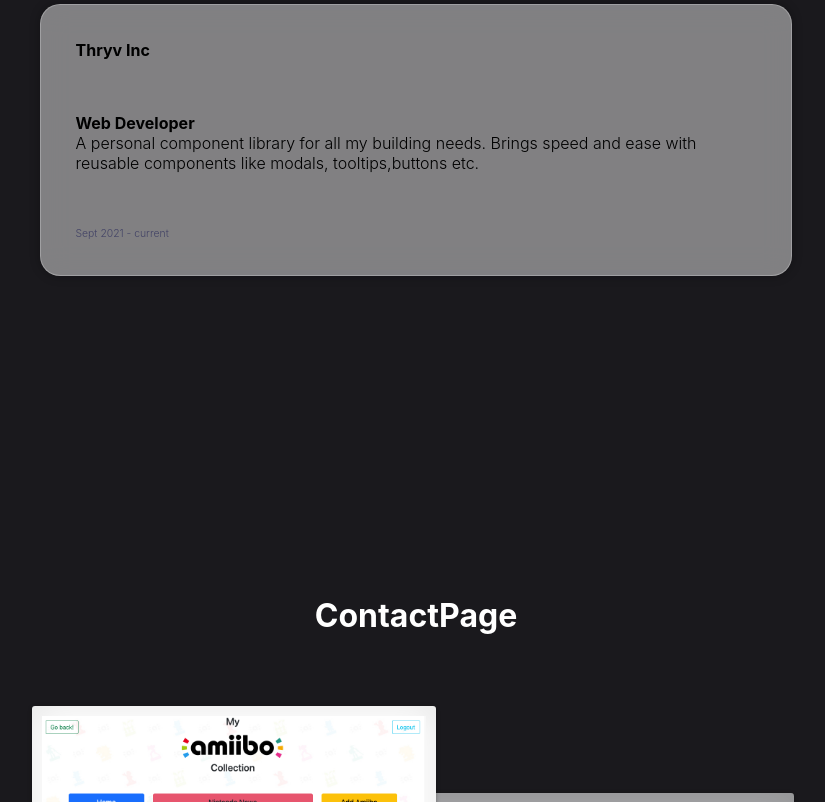
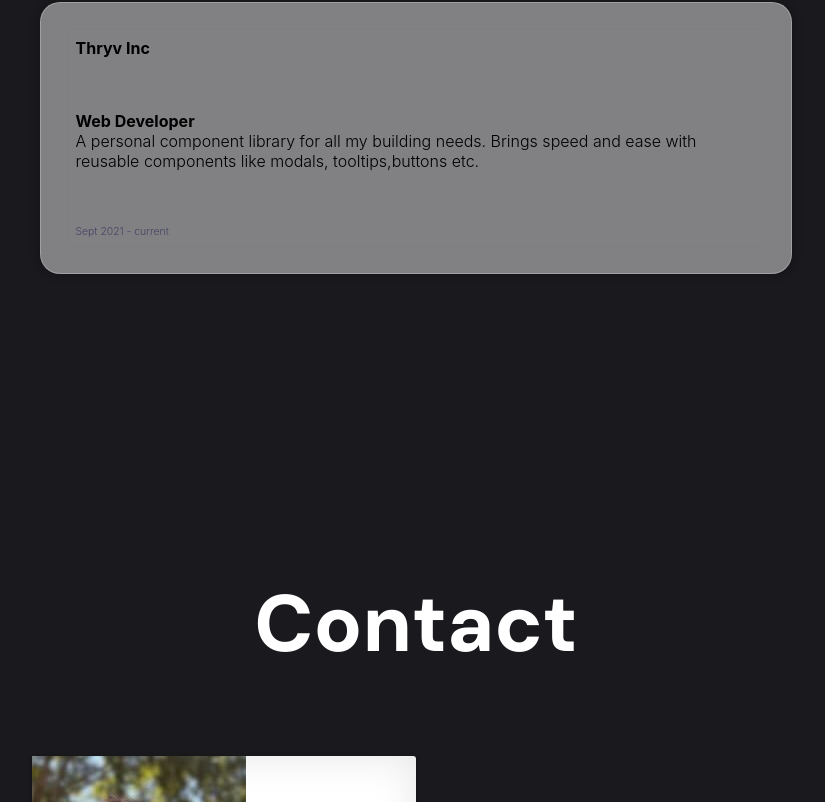
Before and after one commit to Lanny-MacMillan/dev_portfolio, a React (Create React App) app: page /Contact in a window 1280 px wide. Shown: the part 4195-4997 px from the top of the page, without its empty margins (224-1049 px from the left). Built offline with nearby package versions, Linux system fonts and the light colour scheme; a web font is replaced by a local one.

Commit message:
contact page styling

```diff
--- a/src/components/contact/Contact.js
+++ b/src/components/contact/Contact.js
@@ -1,25 +1,38 @@
 import React from "react";
-import amiiboAppImg from "../assets/img/amiibo.png";
-
+import Img from "../assets/img/portImg.jpg";
+import "../../index.css";
 import {
   ContactContainer,
   ContactDiv,
   ShowDiv1,
   ShowDiv2,
+  PaddedDiv,
   Image,
+  Header,
+  CardHeader,
+  CardSubHeader,
+  CardForm,
 } from "./Contact.styles.js";
 
 const Contact = ({ contact }) => {
   return (
     <>
       <ContactContainer ref={contact}>
-        <h1>ContactPage</h1>
+        <Header>Contact</Header>
         <ContactDiv>
           <ShowDiv1>
-            {" "}
-            <Image src={amiiboAppImg} />
+            <Image src={Img} />
           </ShowDiv1>
-          <ShowDiv2>Contact me section</ShowDiv2>
+          <ShowDiv2>
+            <PaddedDiv>
+              <CardHeader>Lets create something amazing!</CardHeader>
+              <CardSubHeader>
+                Have an idea for an App, need a website or just want to create
+                something fun?! I would love to hear from you.
+              </CardSubHeader>
+              <CardForm>{/* quickstop form here */}</CardForm>
+            </PaddedDiv>
+          </ShowDiv2>
         </ContactDiv>
       </ContactContainer>
     </>
--- a/src/components/contact/Contact.styles.js
+++ b/src/components/contact/Contact.styles.js
@@ -18,15 +18,20 @@ export const ContactDiv = styled.div`
   width: 100%;
   height: 100%;
 `;
+
+export const PaddedDiv = styled.div`
+  margin: 0 2em 0 3em;
+`;
+
 export const ShowDiv1 = styled.div`
   margin-left: 20%;
   background-color: rgba(255, 255, 255);
-  display: block;
+  // display: block;
   position: relative;
   z-index: 100;
   width: 30%;
   height: 70%;
-  padding: 10px;
+  // padding: 10px;
   border-radius: 3px 3px 3px 3px;
   -webkit-box-shadow: 0 1px 4px rgba(0, 0, 0, 0.3),
     0 0 40px rgba(0, 0, 0, 0.1) inset;
@@ -38,6 +43,7 @@ export const ShowDiv1 = styled.div`
 
   box-shadow: 0 1px 4px rgba(0, 0, 0, 0.3), 0 0 40px rgba(0, 0, 0, 0.1) inset;
 `;
+
 export const ShowDiv2 = styled.div`
   margin-left: 8%;
   background-color: rgba(255, 255, 255, 0.6);
@@ -55,6 +61,62 @@ export const ShowDiv2 = styled.div`
   position: relative;
   left: 40%;
 `;
+
 export const Image = styled.img`
+  display: block;
   max-width: 100%;
+  transition: all 0.4s ease-in-out;
 `;
+
+export const Header = styled.div`
+  grid-area: header;
+  display: flex;
+  justify-content: center;
+  align-items: center;
+  font-size: 5em;
+  font-family: "DM Sans", sans-serif;
+  font-optical-sizing: auto;
+  font-weight: 800;
+  font-style: normal;
+  padding-bottom: 30px;
+  color: white;
+`;
+export const CardHeader = styled.div`
+  // grid-area: header;
+  display: flex;
+  justify-content: center;
+  align-items: center;
+  font-size: 1.3em;
+  font-family: "DM Sans", sans-serif;
+  font-optical-sizing: auto;
+  font-weight: 800;
+  font-style: normal;
+  padding-bottom: 30px;
+  color: black;
+`;
+export const CardSubHeader = styled.div`
+  // grid-area: header;
+  display: flex;
+  justify-content: center;
+  align-items: center;
+  font-size: 0.9em;
+  font-family: "DM Sans", sans-serif;
+  font-optical-sizing: auto;
+  font-weight: 800;
+  font-style: normal;
+  padding-bottom: 30px;
+  color: black;
+`;
+export const CardForm = styled.div`
+  // grid-area: header;
+  display: flex;
+  // justify-content: center;
+  // align-items: center;
+  // font-size: 1em;
+  // font-family: "DM Sans", sans-serif;
+  // font-optical-sizing: auto;
+  // font-weight: 800;
+  // font-style: normal;
+  // padding-bottom: 30px;
+  color: black;
+`;
--- a/src/projects/Projects.styles.js
+++ b/src/projects/Projects.styles.js
@@ -8,7 +8,7 @@ export const ProjectsContainer = styled.div`
   min-height: 230vh;
   padding: 30px;
   margin: 0;
-  border: 1px solid white;
+  // border: 1px solid white;
   color: #224;
   background: #1a191d;
   // background: #2b2b2b;
```
Also changed, not shown: src/components/assets/img/portImg.jpg (added), src/index.css (line endings or trailing spaces).
